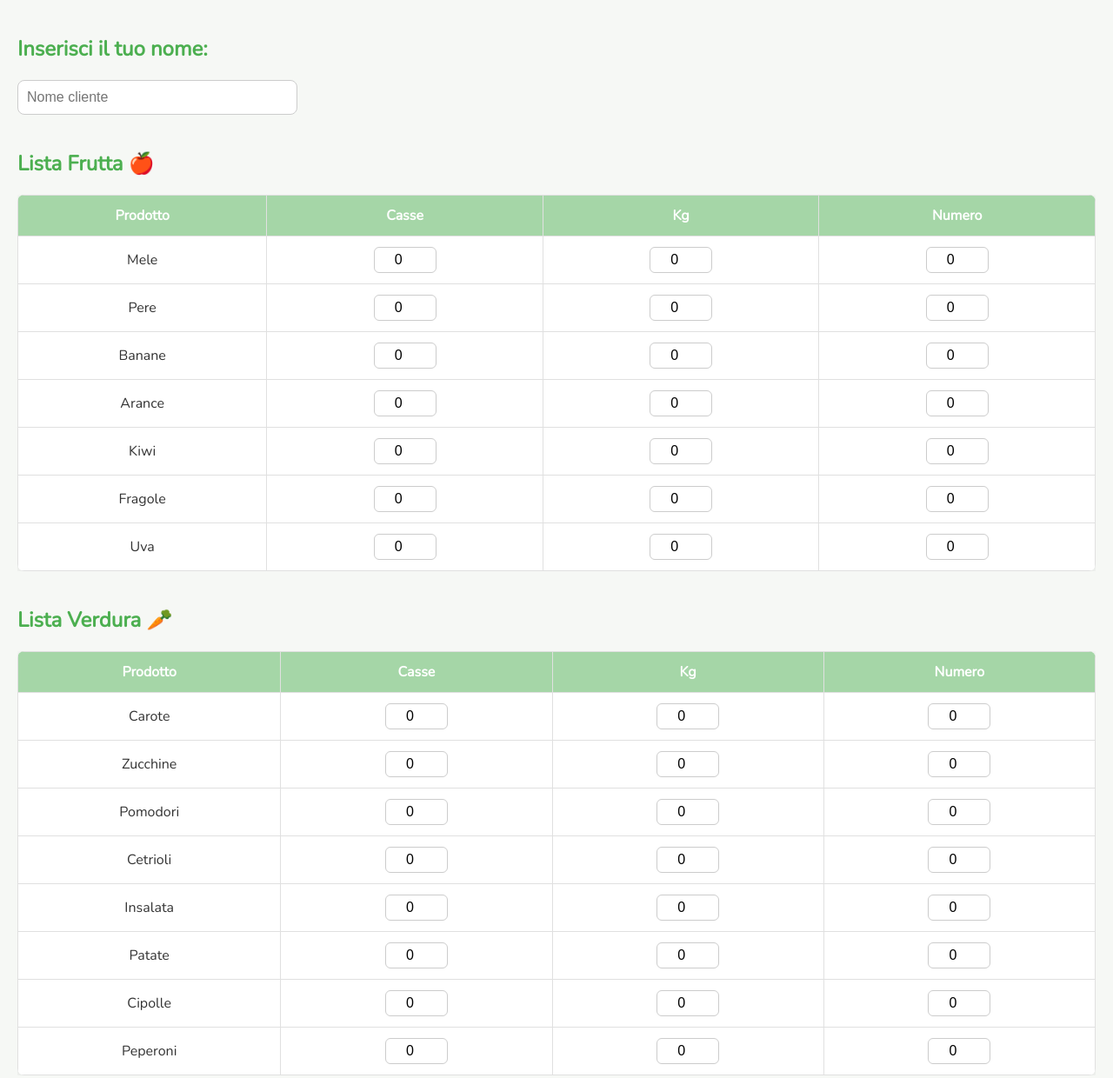
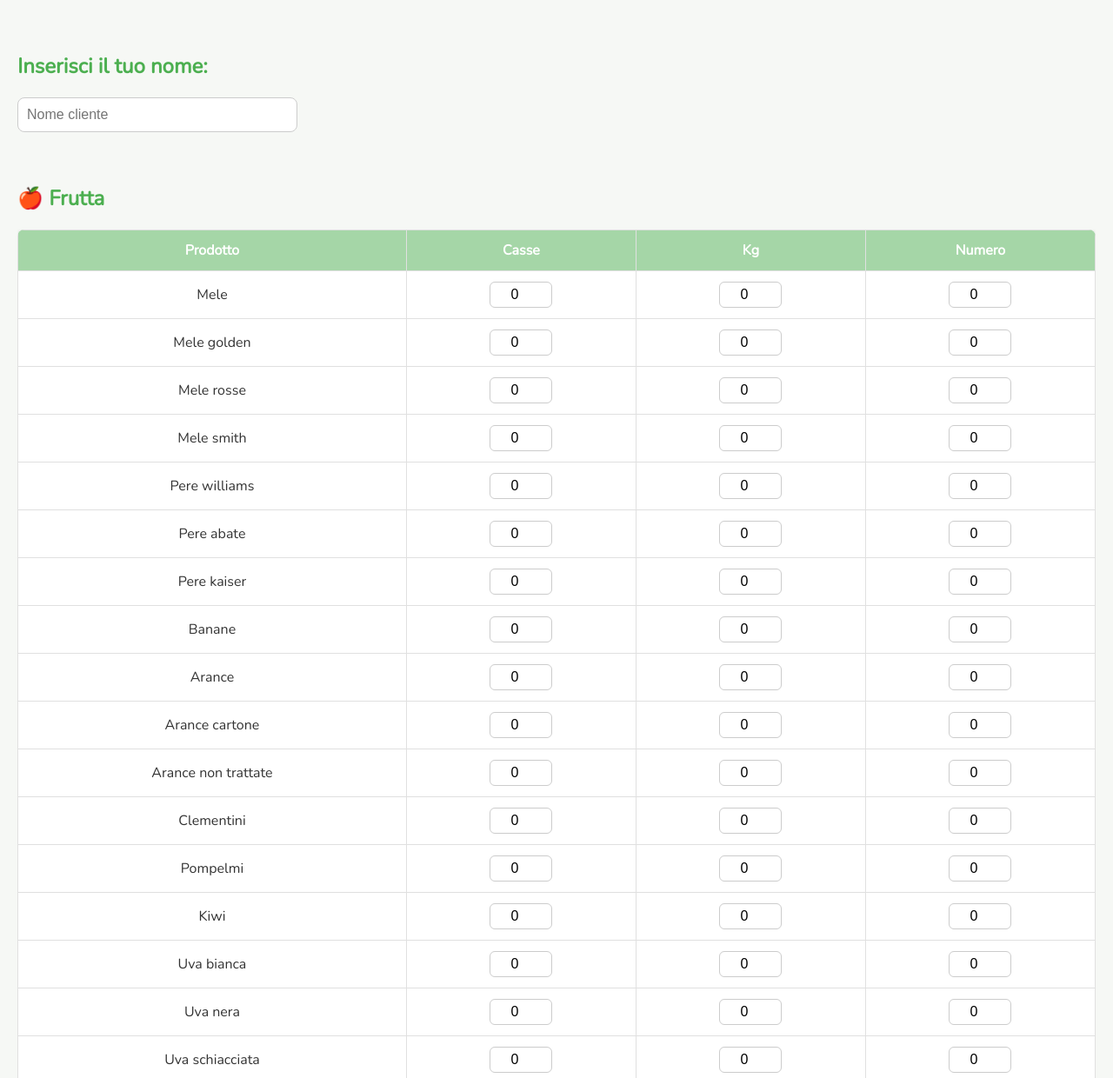
Before and after one commit to martinarossi19/orto-app, a plain HTML site: page index.html in a window 1280 px wide. Shown: the top 1240 px of the page at 87% size. Drawn offline with nearby package versions, Linux system fonts and the light colour scheme.

Commit message:
all list updated

```diff
--- a/index.html
+++ b/index.html
@@ -15,11 +15,10 @@
       max-width: 100vw;
       overflow-x: hidden;
     }
-
     h2 {
       color: #4caf50;
+      margin-top: 40px;
     }
-
     input[type="text"] {
       padding: 10px;
       width: 90%;
@@ -29,14 +28,12 @@
       border-radius: 8px;
       margin-bottom: 20px;
     }
-
     .table-container {
       overflow-x: auto;
       -webkit-overflow-scrolling: touch;
       width: 100%;
       margin-bottom: 40px;
     }
-
     table {
       width: 100%;
       min-width: 600px;
@@ -46,18 +43,15 @@
       overflow: hidden;
       box-shadow: 0 2px 10px rgba(0,0,0,0.1);
     }
-
     th, td {
       border: 1px solid #e0e0e0;
       padding: 12px;
       text-align: center;
     }
-
     th {
       background-color: #a5d6a7;
       color: #fff;
     }
-
     input[type="number"] {
       width: 60px;
       padding: 5px;
@@ -66,7 +60,6 @@
       border: 1px solid #ccc;
       text-align: center;
     }
-
     button {
       background-color: #4caf50;
       color: white;
@@ -78,16 +71,13 @@
       cursor: pointer;
       transition: background-color 0.3s ease;
     }
-
     button:hover {
       background-color: #45a049;
     }
-
     button:disabled {
       background-color: #a5d6a7;
       cursor: not-allowed;
     }
-
     #orderSummary {
       background-color: #ffffff;
       border-radius: 8px;
@@ -95,7 +85,6 @@
       max-width: 100%;
       box-shadow: 0 2px 8px rgba(0,0,0,0.1);
     }
-
     ul {
       padding-left: 20px;
     }
@@ -106,7 +95,7 @@
   <h2>Inserisci il tuo nome:</h2>
   <input type="text" id="customerName" placeholder="Nome cliente">
 
-  <h2>Lista Frutta 🍎</h2>
+  <h2>🍎 Frutta</h2>
   <div class="table-container">
     <table id="fruitTable">
       <thead>
@@ -120,10 +109,24 @@
       <tbody></tbody>
     </table>
   </div>
+  <h2>🥬 Verdura</h2>
+  <div class="table-container">
+    <table id="vegTable">
+      <thead>
+        <tr>
+          <th>Prodotto</th>
+          <th>Casse</th>
+          <th>Kg</th>
+          <th>Numero</th>
+        </tr>
+      </thead>
+      <tbody></tbody>
+    </table>
+  </div>
 
-  <h2>Lista Verdura 🥕</h2>
+  <h2>🍳 Altro</h2>
   <div class="table-container">
-    <table id="vegetableTable">
+    <table id="otherTable">
       <thead>
         <tr>
           <th>Prodotto</th>
@@ -143,10 +146,35 @@
   <div id="orderSummary"></div>
 
   <script>
-    const fruits = ["Mele", "Pere", "Banane", "Arance", "Kiwi", "Fragole", "Uva"];
-    const vegetables = ["Carote", "Zucchine", "Pomodori", "Cetrioli", "Insalata", "Patate", "Cipolle", "Peperoni"];
+    const fruits = [
+      "Mele", "Mele golden", "Mele rosse", "Mele smith", "Pere williams", "Pere abate", "Pere kaiser",
+      "Banane", "Arance", "Arance cartone", "Arance non trattate", "Clementini", "Pompelmi", "Kiwi",
+      "Uva bianca", "Uva nera", "Uva schiacciata", "Uva senza semi",
+      "Lamponi", "Fragole", "Fragoline bosco", "More", "Mirtilli", "Ribes",
+      "Albicocche", "Pesche gialle", "Pesche bianche", "Pesche tabaccaie", "Pesche noci", "Susine rosse", "Susine gialle",
+      "Mango", "Papaya", "Meloni lisci", "Meloni rete", "Cocomero", "Limoni", "Lime", "Ananas", "Phisalis"
+    ];
 
-    function creaRiga(product) {
+    const vegetables = [
+      "Zucchine", "Pomodori", "Pomodori Hol", "Ciliegini", "Piccadilly", "Datterini", "San marzano",
+      "Cetrioli", "Peperoni rossi", "Peperoni gialli", "Melanzane", "Melanzane viola",
+      "Carote vassoi", "Carote sfuse", "Finocchi",
+      "Cavolo nero", "Verza", "Cappuccio v\\b",
+      "Broccoli", "Rape", "Gentile", "Romana", "Iceberg", "Riccia", "Scarola", "Treviso", "Lattuga", "Lattughino x 8",
+      "Bietola", "Radicchio", "Cipolle rosse", "Cipolle bionde", "Tropea", "Aglio",
+      "Prezzemolo", "Salvia", "Ramerino", "Porri", "Zucche nere", "Zucche fiore", "Zucca gialla",
+      "Fiori di zucca", "Rucola", "Rucola x 500", "Rucola x 8", "Valeriana x 8",
+      "Scalogno", "Belga", "Topinambur", "Sedano rapa", "Ginger", "Chili"
+    ];
+
+    const other = [
+      "Uova", "Ceci", "Ceci cotti", "Fagioli cotti", "Borlotti", "Farro", "Cannellini", "Piattellini",
+      "Spinaci cotti", "Bietola cotta", "Barbabietola cotta"
+    ];
+
+    function addRows(list, tableId) {
+      const tbody = document.querySelector(`#${tableId} tbody`);
+      list.forEach(product => {
         const row = document.createElement("tr");
         row.innerHTML = `
           <td>${product}</td>
@@ -154,19 +182,17 @@
           <td><input type="number" min="0" value="0" onchange="exclusiveInput(this)"></td>
           <td><input type="number" min="0" value="0" onchange="exclusiveInput(this)"></td>
         `;
-      return row;
+        tbody.appendChild(row);
+      });
     }
 
-    const fruitTbody = document.querySelector("#fruitTable tbody");
-    fruits.forEach(product => fruitTbody.appendChild(creaRiga(product)));
-
-    const vegetableTbody = document.querySelector("#vegetableTable tbody");
-    vegetables.forEach(product => vegetableTbody.appendChild(creaRiga(product)));
+    addRows(fruits, "fruitTable");
+    addRows(vegetables, "vegTable");
+    addRows(other, "otherTable");
 
     function exclusiveInput(input) {
       const row = input.parentElement.parentElement;
       const inputs = row.querySelectorAll("input");
-
       if (input.value > 0) {
         inputs.forEach(i => {
           if (i !== input) i.disabled = true;
@@ -187,7 +213,6 @@
       }
 
       const rows = [...document.querySelectorAll("table tbody tr")];
-
       rows.forEach(row => {
         const prodotto = row.cells[0].textContent;
         const casse = parseInt(row.cells[1].querySelector("input").value);
@@ -207,7 +232,6 @@
       });
 
       const div = document.getElementById("orderSummary");
-
       if (ordini.length === 0) {
         div.innerHTML = "<i>Nessun prodotto selezionato.</i>";
         document.getElementById("submitButton").disabled = true;
@@ -215,12 +239,7 @@
       }
 
       div.innerHTML = `<b>${name}</b><ul>` + summary.map(s => `<li>${s}</li>`).join("") + "</ul>";
-
-      window.currentOrder = {
-        nome: name,
-        ordini: ordini
-      };
-
+      window.currentOrder = { nome: name, ordini: ordini };
       document.getElementById("submitButton").disabled = false;
     }
 
@@ -241,5 +260,6 @@
       document.getElementById("submitButton").disabled = true;
     }
   </script>
+
 </body>
 </html>
```
Lines whose indentation alone changed are shown as unchanged.
